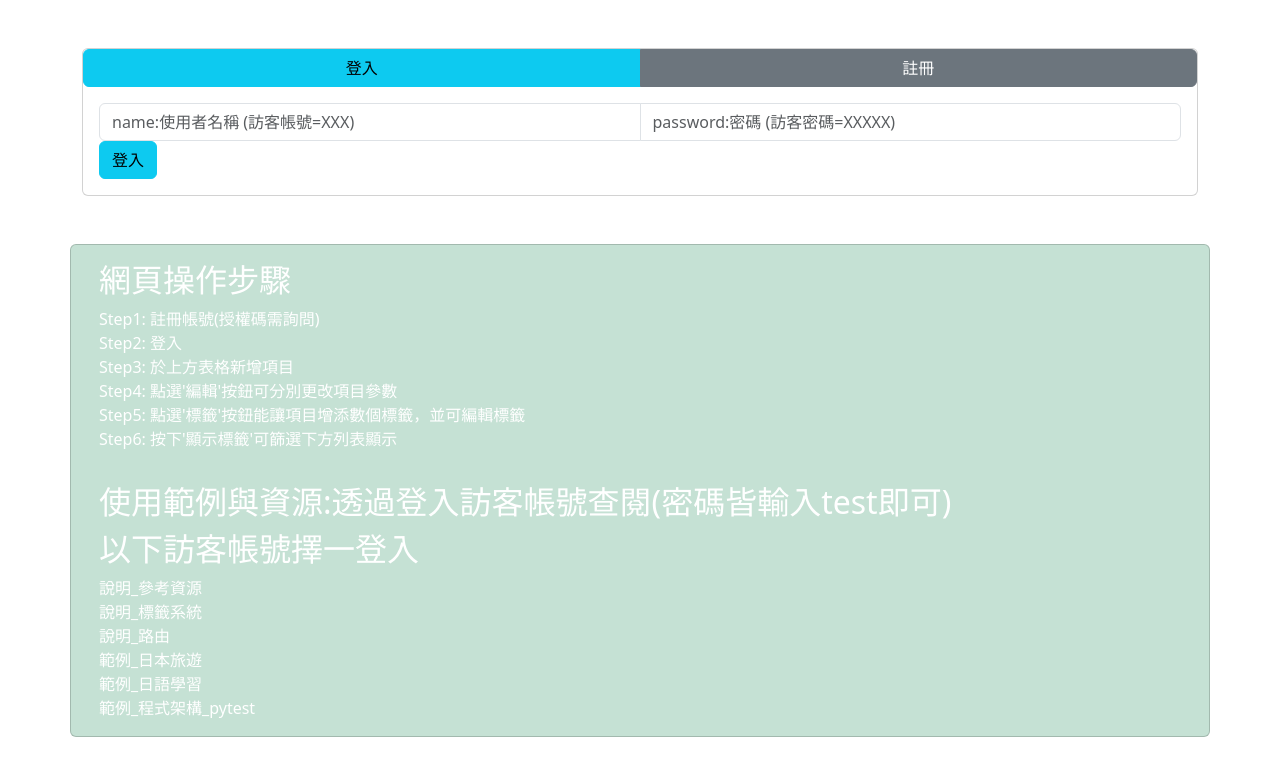
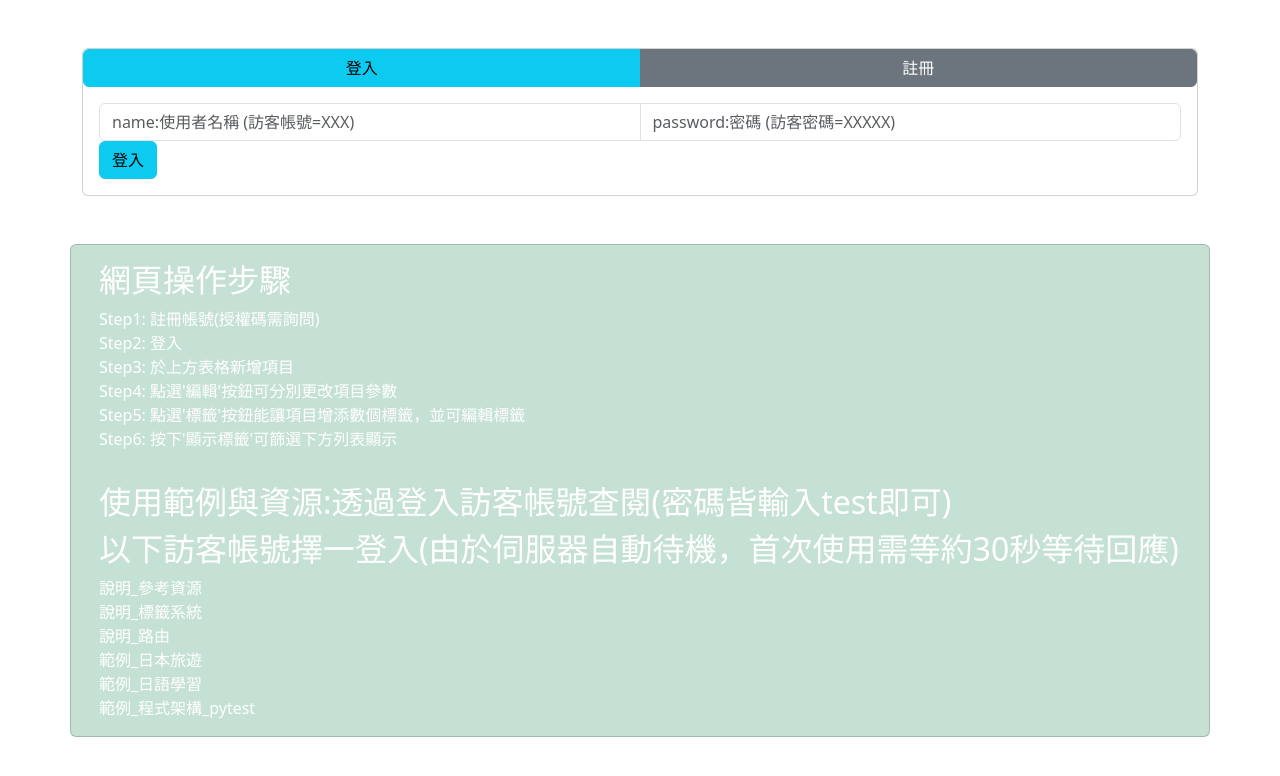
Before and after one commit to kevinkai-504/Sharing-List, a React (Vite) app in the folder Frontend/vite-project/: page /#/ in a window 1280 px wide. Shown: the top 776 px of the page. Built offline with nearby package versions, Linux system fonts and the light colour scheme; no server answers; the HTML template or start-up script is replaced by a standard one.

Commit message:
補充描述

```diff
--- a/Frontend/vite-project/src/Pages/User.jsx
+++ b/Frontend/vite-project/src/Pages/User.jsx
@@ -134,7 +134,7 @@ export function User() {
                         </div>
                         <div class="card-body">
                             <div className='col'><h2>使用範例與資源:透過登入訪客帳號查閱(密碼皆輸入test即可)</h2></div>
-                            <div className='col'><h2>以下訪客帳號擇一登入</h2></div>
+                            <div className='col'><h2>以下訪客帳號擇一登入(由於伺服器自動待機，首次使用需等約30秒等待回應)</h2></div>
                             <div className='col'>說明_參考資源</div>
                             <div className='col'>說明_標籤系統</div>
                             <div className='col'>說明_路由</div>
```
